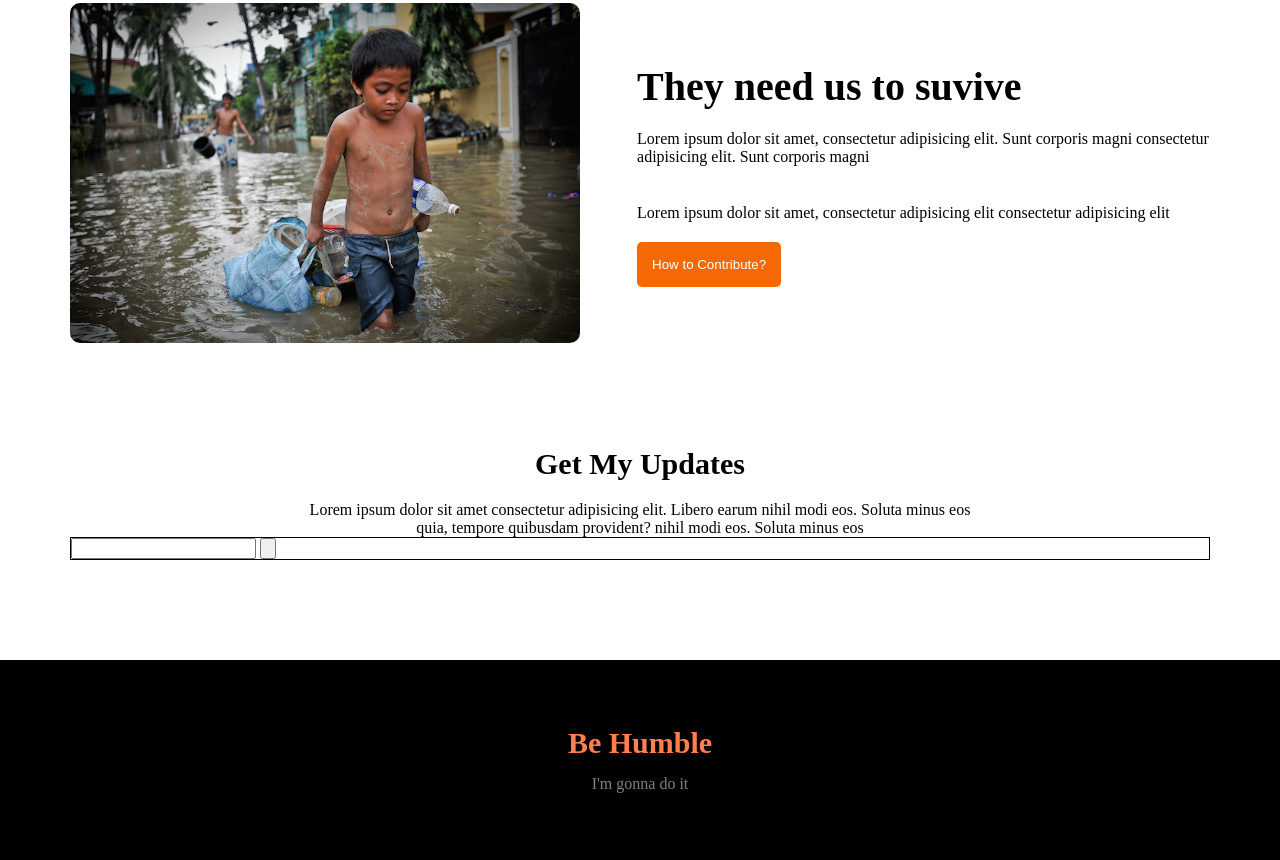
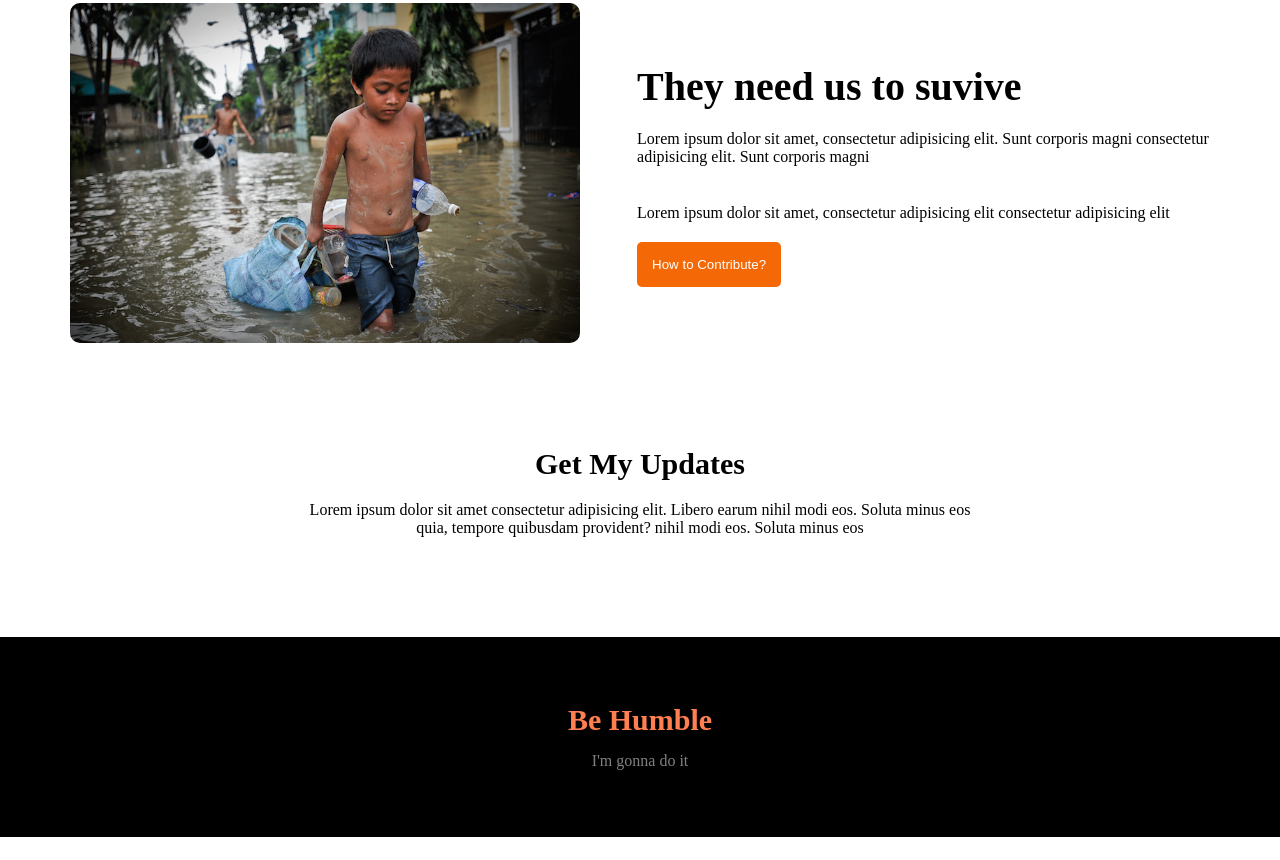
Before and after one commit to HmSani6699/donate-web, a plain HTML site: page index.htm in a window 1280 px wide. Shown: the part 1928-2788 px from the top of the page. After the commit the page ends 2765 px from the top, so only its background shows below. Drawn offline with Linux system fonts and the light colour scheme.

Commit message:
update the input part

```diff
--- a/index.htm
+++ b/index.htm
@@ -198,10 +198,6 @@
                 quia, tempore quibusdam provident?
                 nihil modi eos. Soluta minus eos
             </p>
-            <div class="input-part">
-                <input type="email" name="" id="">
-                <input type="button" value="">
-            </div>
         </section>
     </main>
     <footer>
```
